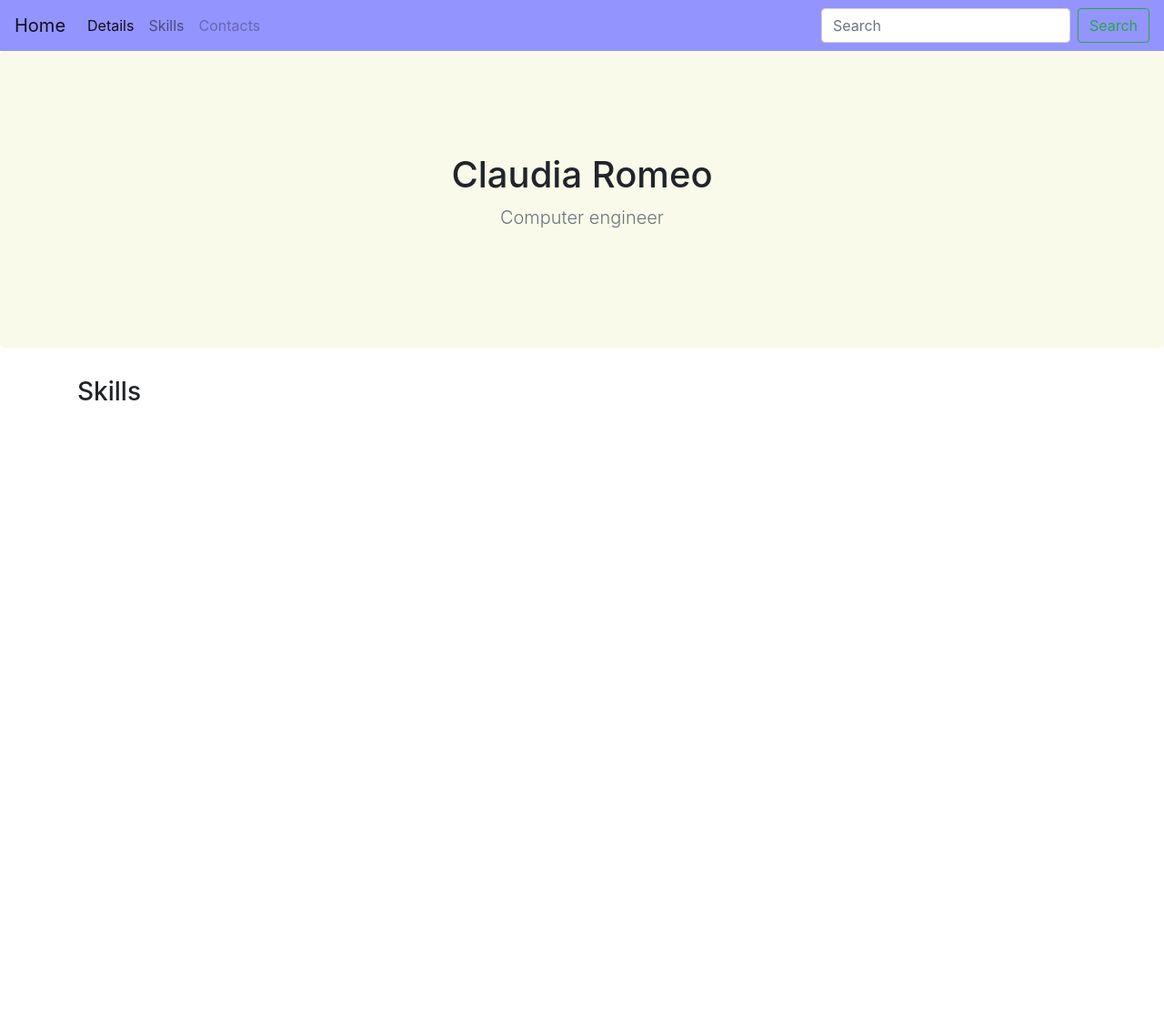
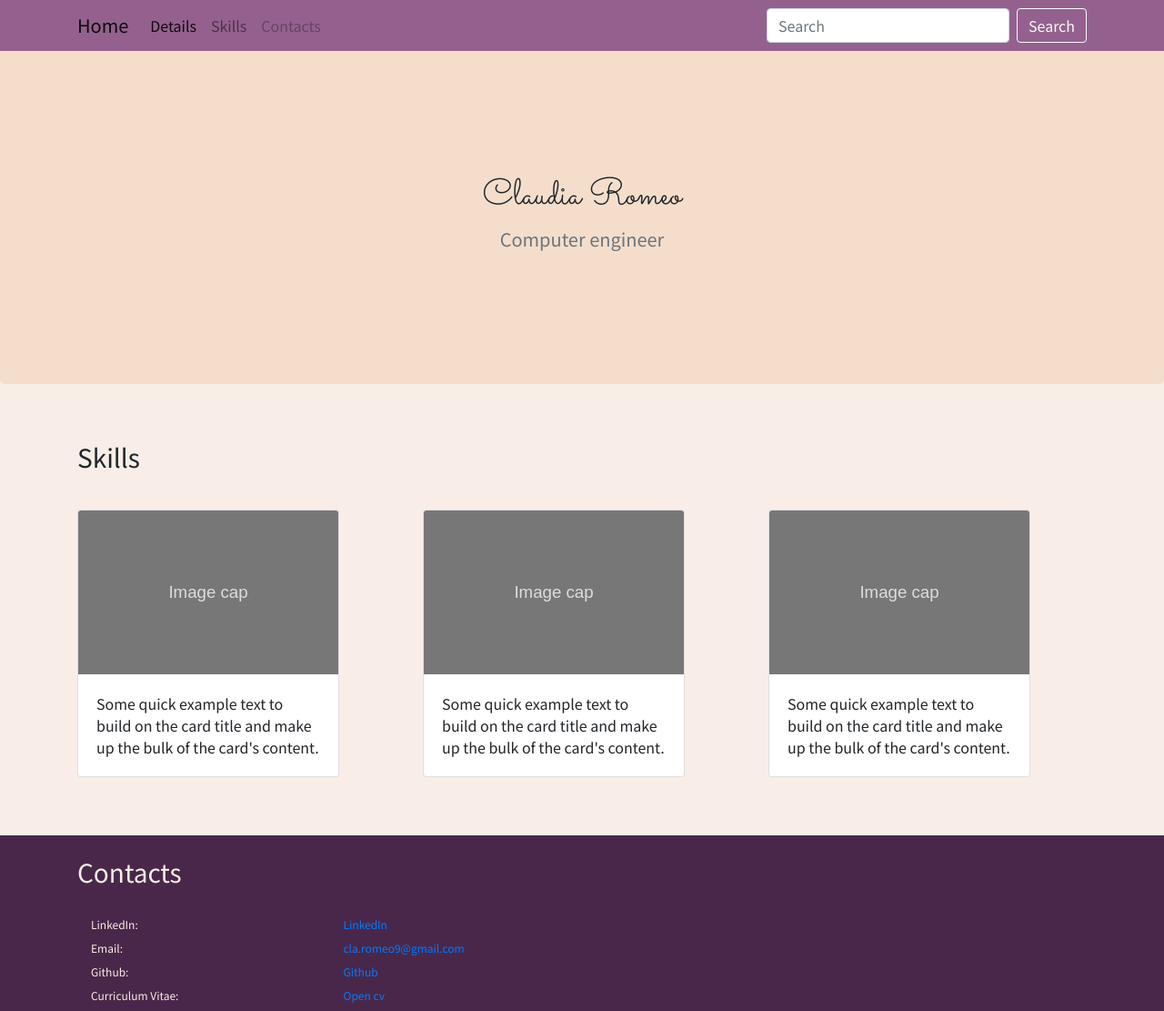
Before and after one commit to romeo9/website, a plain HTML site: page index.html in a window 1280 px wide. Shown: the whole page at 91% size. Before the commit the page ends 800 px from the top, so only its background shows below. Drawn offline with nearby package versions, Linux system fonts and the light colour scheme; a web font is replaced by a local one.

Commit message:
updated site

```diff
--- a/index.html
+++ b/index.html
@@ -3,11 +3,17 @@
   <head>
     <link rel="stylesheet" href="https://stackpath.bootstrapcdn.com/bootstrap/4.1.3/css/bootstrap.min.css" integrity="sha384-MCw98/SFnGE8fJT3GXwEOngsV7Zt27NXFoaoApmYm81iuXoPkFOJwJ8ERdknLPMO" crossorigin="anonymous">
     <link rel="stylesheet" href="style.css">
+    <link href="https://fonts.googleapis.com/css?family=Rouge+Script" rel="stylesheet">
+    <link href="https://fonts.googleapis.com/css?family=Sacramento" rel="stylesheet">
+    <link href="https://fonts.googleapis.com/css?family=Noto+Sans+TC" rel="stylesheet">
     <meta charset="utf-8">
-    <title>Website</title>
+    <title>C.Romeo's website</title>
   </head>
   <body id="body">
-    <nav class="navbar navbar-expand-lg navbar-light bg-light">
+
+    <div class="div_navbar">
+        <nav class="navbar navbar-expand-lg navbar-light bg-light fixed-top">
+          <div class="container d-flex flex-column flex-md-row justify-content-between">
         <a class="navbar-brand" href="#body">Home</a>
         <button class="navbar-toggler" type="button" data-toggle="collapse" data-target="#navbarSupportedContent" aria-controls="navbarSupportedContent" aria-expanded="false" aria-label="Toggle navigation">
           <span class="navbar-toggler-icon"></span>
@@ -18,29 +24,84 @@
               <a class="nav-link" href="#">Details</a>
             </li>
             <li class="nav-item">
-        <a class="nav-link" href="#skills">Skills</a>
+              <a class="nav-link" href="#div_skills">Skills</a>
             </li>
             <li class="nav-item">
-        <a class="nav-link disabled" href="#">Contacts</a>
+              <a class="nav-link disabled" href="#div_contacts">Contacts</a>
             </li>
           </ul>
           <form class="form-inline my-2 my-lg-0">
             <input class="form-control mr-sm-2" type="search" placeholder="Search" aria-label="Search">
-      <button class="btn btn-outline-success my-2 my-sm-0" type="submit">Search</button>
+            <button class="btn btn-outline-light my-2 my-sm-0" type="submit">Search</button>
           </form>
         </div>
+        </div>
       </nav>
+    </div>
 
+  <div class="div_title">
     <section id="title-section" class="jumbotron text-center">
       <div class="container" id="title-container">
-    <h1 class="jumbotron-heading">Claudia Romeo</h1>
+        <h1 id="title_name" class="jumbotron-heading">Claudia Romeo</h1>
         <p class="lead text-muted">Computer engineer</p>
       </div>
     </section>
-
-<div class="container">
-  <h3 id="skills">Skills</h3>
   </div>
 
+    <div class="container" id="div_skills">
+      <div class="title custom_title">
+        <h3 id="skills_title">Skills</h3>
+      </div>
+      <div class="row">
+
+          <div class="col-sm">
+            <div class="card" style="width: 18rem;">
+              <img class="card-img-top" src="./img/image_cap.svg" alt="Card image cap">
+              <div class="card-body">
+                <p class="card-text">Some quick example text to build on the card title and make up the bulk of the card's content.</p>
+              </div>
+            </div>
+          </div>
+
+          <div class="col-sm">
+            <div class="card" style="width: 18rem;">
+              <img class="card-img-top" src="./img/image_cap.svg" alt="Card image cap">
+              <div class="card-body">
+                <p class="card-text">Some quick example text to build on the card title and make up the bulk of the card's content.</p>
+              </div>
+            </div>
+          </div>
+
+          <div class="col-sm">
+            <div class="card" style="width: 18rem;">
+              <img class="card-img-top" src="./img/image_cap.svg" alt="Card image cap">
+              <div class="card-body">
+                <p class="card-text">Some quick example text to build on the card title and make up the bulk of the card's content.</p>
+              </div>
+            </div>
+          </div>
+
+    </div>
+    </div>
+    <div class="" id="div_contacts">
+        <div class="container" >
+          <div class="title custom_title">
+            <h3 id="contacts">Contacts</h3>
+          </div>
+          <div id="div_footer" class="container">
+            <dl class="row">
+                <dd class="col-sm-3">LinkedIn:</dd>
+                <dd class="col-sm-9"><a href="https://www.linkedin.com/in/claudia-romeo-b28008102">LinkedIn</a></dd>
+                <dd class="col-sm-3">Email:</dd>
+                <dd class="col-sm-9"><a href="mailto:cla.romeo9@gmail.com" target="_top">cla.romeo9@gmail.com</a></dd>
+                <dd class="col-sm-3">Github:</dd>
+                <dd class="col-sm-9"><a href="">Github</a></dd>
+                <dd class="col-sm-3">Curriculum Vitae: </dd>
+                <dd class="col-sm-9"><a href="https://drive.google.com/open?id=1RXXpCNgaSkNgkmHpmHfvcuDPy5_W-yJO">Open cv</a></dd>
+              </dl>
+          </div>
+        </div>
+    </div>
   </body>
+
 </html>
--- a/style.css
+++ b/style.css
@@ -1,9 +1,12 @@
+
 .navbar {
-  background-color: #9494ff!important;
+  background-color: #94618e!important;
 }
 
 #title-section {
-  background-color: #f9fae9;
+  background-color: #f4decb;
+  padding-top: 12em;
+  padding-bottom: 8em;
 }
 
 .jumbotron {
@@ -18,3 +21,36 @@
 .col-6 {
   text-align: center;
 }
+
+#title_name {
+  font-family: 'Sacramento', cursive;
+}
+
+#body {
+  font-family: 'Noto Sans TC', sans-serif;
+  background-color: #f8eee7;
+}
+
+#div_skills {
+  margin-bottom: 5em;
+
+}
+
+#div_contacts {
+  background-color: #49274a;
+  font-size: 12px;
+  color: #f8eee7;
+}
+
+.custom_title {
+  padding-top: 2em;
+  padding-bottom: 2em;
+}
+
+.row {
+  margin-bottom: -1em;
+}
+
+.nav-link {
+  color: #f8eee7;
+}
```
Also changed, not shown: img/image_cap.svg (added). Lines whose indentation alone changed are shown as unchanged.
